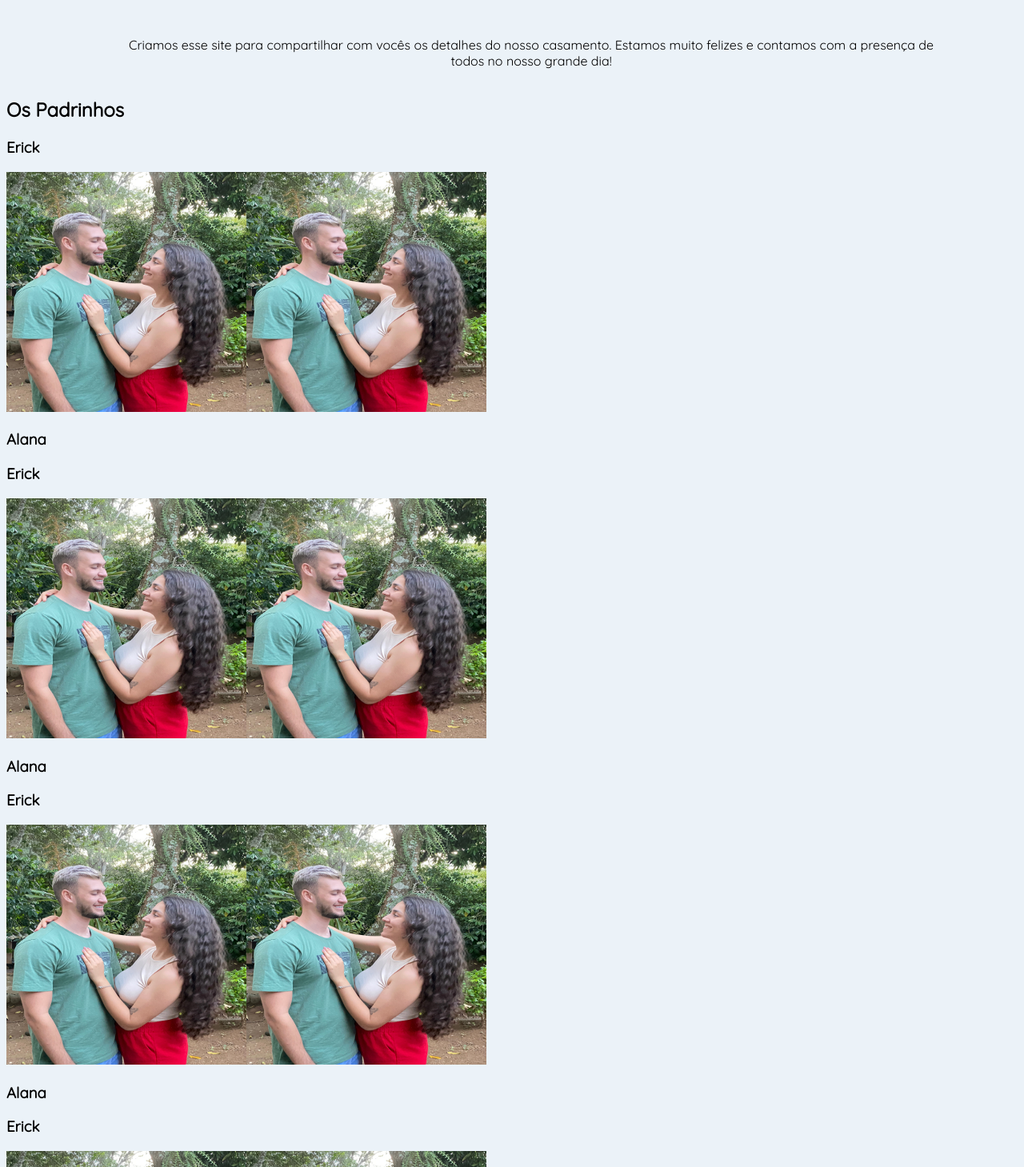
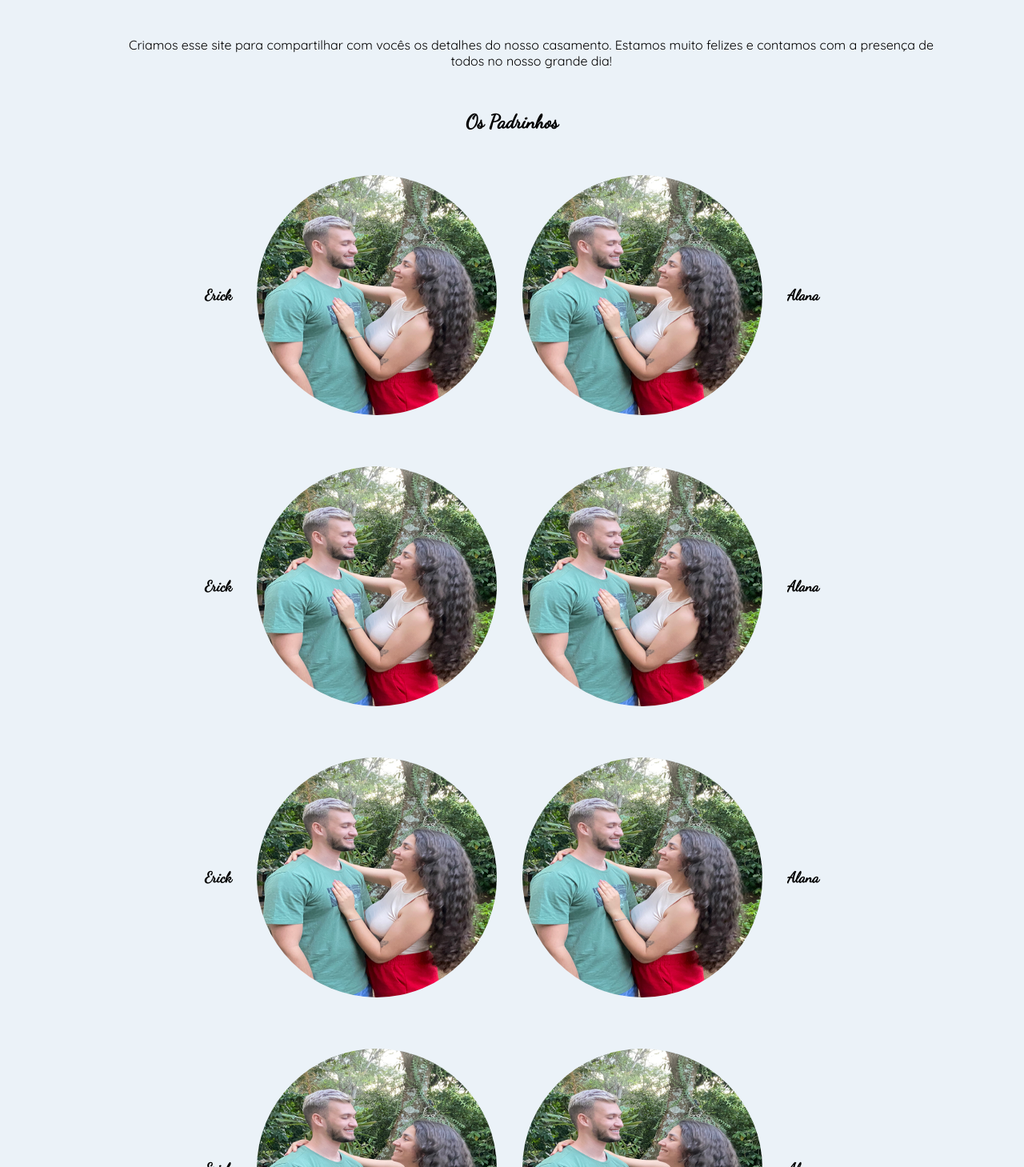
Before and after one commit to erikefernandes40/wedding-website, a Next.js app: page / in a window 1280 px wide. Shown: the part 1291-2750 px from the top of the page at 80% size. Built offline with nearby package versions, Linux system fonts and the light colour scheme.

Commit message:
refactor: retira seção de padrinhos do index.tsx

```diff
--- a/pages/index.tsx
+++ b/pages/index.tsx
@@ -4,6 +4,7 @@ import Header from './header'
 import Background from './backgound'
 import Stopwatch from './stopwatch'
 import BrideAndGroom from './brideAndGroom'
+import GodParents from './godParents'
 export default function Home() {
   return (
     <>
@@ -11,84 +12,10 @@ export default function Home() {
     <Background/>
     <Stopwatch/>
     <BrideAndGroom/>
+    <GodParents/>
 
 
 
-      <section className='padrinhos'>
-        <h2>Os Padrinhos</h2>
-
-        <div className='padrinhos-wrap'>
-          <h3>Erick</h3>
-          <Image
-            src="/images/IMG-20230122-WA0020.jpg"
-            alt="Foto de Alana e Erick"
-            width={300}
-            height={300}
-            className='eea'
-          />
-          <Image
-            src="/images/IMG-20230122-WA0020.jpg"
-            alt="Foto de Alana e Erick"
-            width={300}
-            height={300}
-            className='eea'
-          />
-          <h3>Alana</h3>
-        </div>
-        <div className='padrinhos-wrap'>
-          <h3>Erick</h3>
-          <Image
-            src="/images/IMG-20230122-WA0020.jpg"
-            alt="Foto de Alana e Erick"
-            width={300}
-            height={300}
-            className='eea'
-          />
-          <Image
-            src="/images/IMG-20230122-WA0020.jpg"
-            alt="Foto de Alana e Erick"
-            width={300}
-            height={300}
-            className='eea'
-          />
-          <h3>Alana</h3>
-        </div>      <div className='padrinhos-wrap'>
-          <h3>Erick</h3>
-          <Image
-            src="/images/IMG-20230122-WA0020.jpg"
-            alt="Foto de Alana e Erick"
-            width={300}
-            height={300}
-            className='eea'
-          />
-          <Image
-            src="/images/IMG-20230122-WA0020.jpg"
-            alt="Foto de Alana e Erick"
-            width={300}
-            height={300}
-            className='eea'
-          />
-          <h3>Alana</h3>
-        </div>
-        <div className='padrinhos-wrap'>
-          <h3>Erick</h3>
-          <Image
-            src="/images/IMG-20230122-WA0020.jpg"
-            alt="Foto de Alana e Erick"
-            width={300}
-            height={300}
-            className='eea'
-          />
-          <Image
-            src="/images/IMG-20230122-WA0020.jpg"
-            alt="Foto de Alana e Erick"
-            width={300}
-            height={300}
-            className='eea'
-          />
-          <h3>Alana</h3>
-        </div>
-      </section>
 
       <section className='present-list'>
         <h1>Lista de presentes</h1>
```
